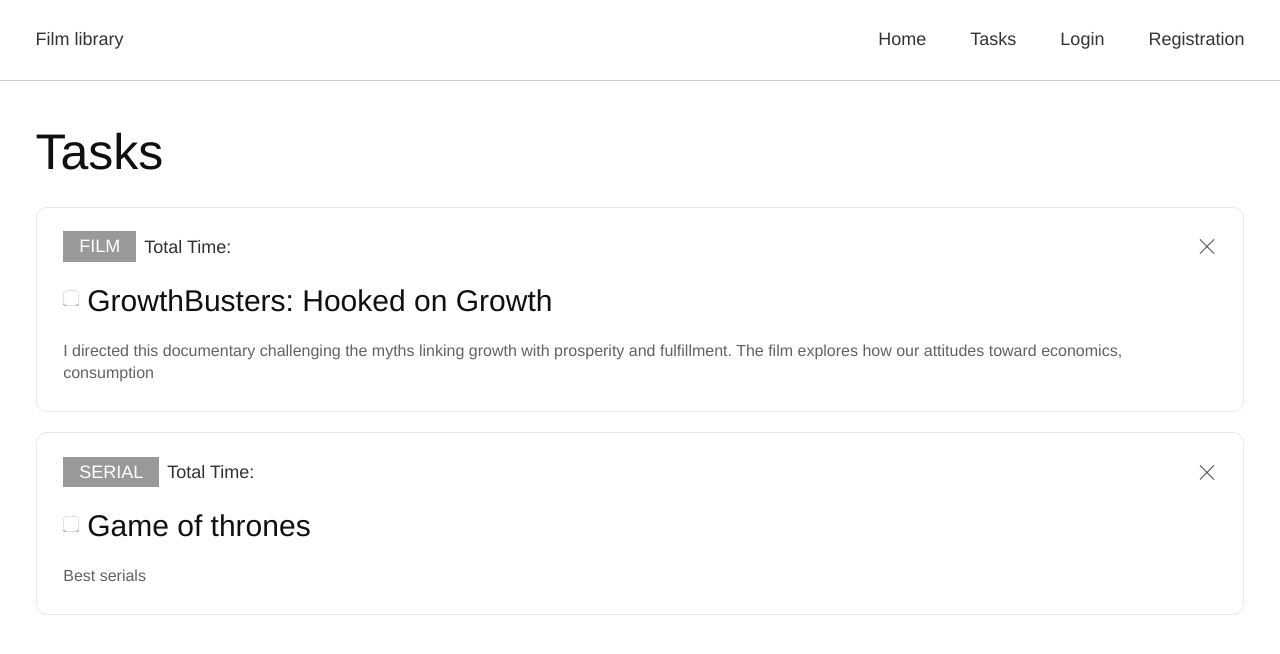
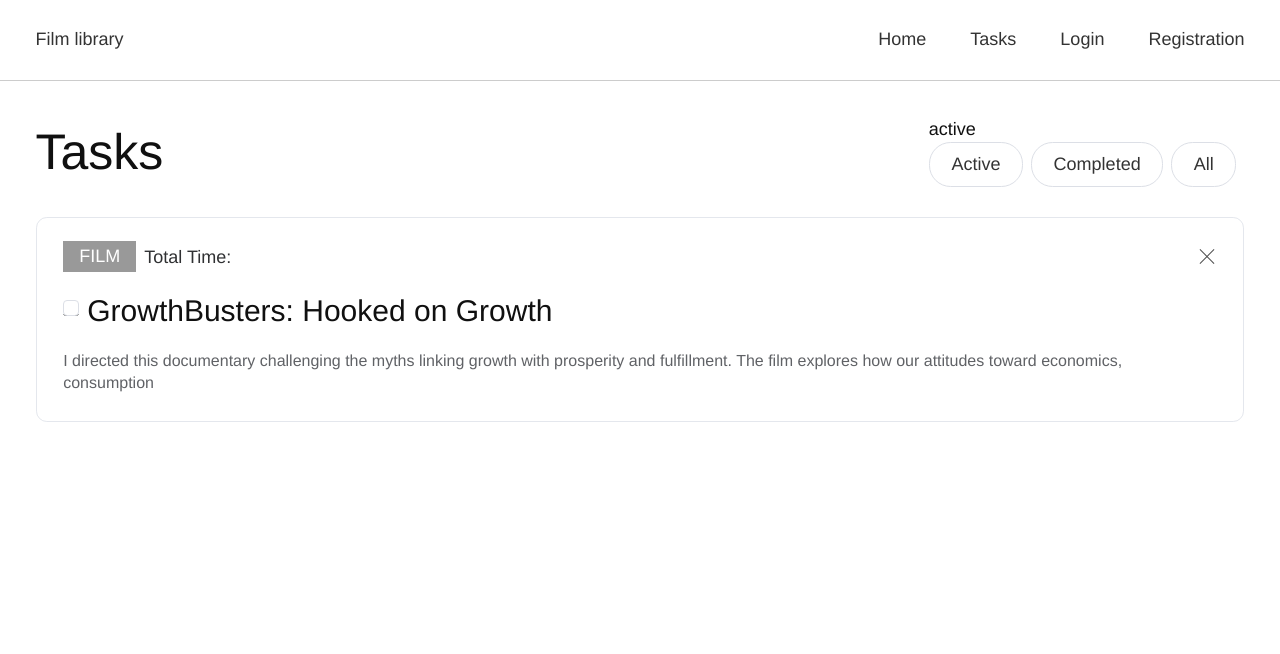
Before and after one commit to danil-boiko/film-library, a Vue app: page /task in a window 1280 px wide. Shown: the top 654 px of the page. Built offline with nearby package versions, Linux system fonts and the light colour scheme; the HTML template or start-up script is replaced by a standard one.

Commit message:
add push tasks to page tasks. add filters and styles

```diff
--- a/src/components/Home.vue
+++ b/src/components/Home.vue
@@ -129,7 +129,6 @@ export default {
       taskTitle: '',
       taskDescription: '',
       whatWatch: 'Film',
-      taskId: 3,
 
       // Total Time
       // Film
@@ -184,19 +183,18 @@ export default {
         time = this.serialTime
       }
       const task = {
-        id: this.taskId,
         title: this.taskTitle,
         description: this.taskDescription,
         whatWatch: this.whatWatch,
         time,
-        tagsUsed: this.tagsUsed,
+        tags: this.tagsUsed,
         completed: false,
         editing: false
       }
+      this.$store.dispatch('newTask', task)
       console.log(task)
 
       // Reset
-      this.taskId += 1
       this.taskTitle = ''
       this.taskDescription = ''
       this.tagsUsed = []
@@ -204,9 +202,9 @@ export default {
     addTagUsed (tag) {
       tag.use = !tag.use
       if (tag.use) {
-        this.tagsUsed.push(
-          tag.title
-        )
+        this.tagsUsed.push({
+          title: tag.title
+        })
       } else {
         this.tagsUsed.splice(tag.title, 1)
       }
--- a/src/components/Task.vue
+++ b/src/components/Task.vue
@@ -2,10 +2,22 @@
   .content-wrapper
     section
       .container
-        h1.ui-title-1 Tasks
+        .task-list__header
+          h1.ui-title-1 Tasks
+          .buttons-list
+            p {{ filter }}
+            .button.button--round.button-default(
+              @click="filter = 'active'"
+            ) Active
+            .button.button--round.button-default(
+              @click="filter = 'completed'"
+            ) Completed
+            .button.button--round.button-default(
+              @click="filter = 'all'"
+            ) All
         .task-list
           .task-item(
-            v-for="task in tasks"
+            v-for="task in tasksFilter"
             :key="task.id"
             :class="{ completed: task.completed }"
           )
@@ -13,7 +25,7 @@
               .task-item__info
                 .task-item__main-info
                   span.ui-label.ui-label--light {{ task.whatWatch }}
-                  span Total Time:
+                  span Total Time: {{ task.time }}
                 span.button-close
               .task-item__content
                 .task-item__header
@@ -25,13 +37,33 @@
                   span.ui-title-3 {{ task.title }}
                 .task-item__body
                   p.ui-text-regular {{ task.description }}
+                .task-item__foter
+                  .tag-list
+                    .ui-tag__wrapper(
+                      v-for="tag in task.tags"
+                      :key="tag.title"
+                    )
+                      .ui-tag
+                        span.tag-title {{ tag.title }}
 </template>
 
 <script>
 export default {
+  data () {
+    return {
+      filter: 'active'
+    }
+  },
   computed: {
-    tasks () {
-      return this.$store.getters.tasks
+    tasksFilter () {
+      if (this.filter === 'active') {
+        return this.$store.getters.taskNotCompleted
+      } else if (this.filter === 'completed') {
+        return this.$store.getters.taskCompleted
+      } else if (this.filter === 'all') {
+        return this.$store.getters.tasks
+      }
+      return this.filter === 'active'
     }
   }
 }
@@ -39,8 +71,26 @@ export default {
 
 <style lang="stylus" scoped>
 
+.task-list__header
+  display flex
+  justify-content space-between
+  align-items center
+  margin-bottom 30px
+  .button
+    margin-right 8px
+  .ui-title-1
+    margin-bottom 0
+
 .task-item
   margin-bottom 20px
+  .ui-checkbox:checked:before
+    border-color #909399
+  &.completed //если completed
+    .ui-title-3,
+    .ui-text-regular,
+    .ui-tag
+      text-decoration line-through
+      color #909399
   &:last-child
     margin-bottom 0
 
--- a/src/store/task.js
+++ b/src/store/task.js
@@ -14,16 +14,35 @@ export default {
         'title': 'Game of thrones',
         'description': 'Best serials',
         'whatWatch': 'Serial',
-        'completed': false,
+        'completed': true,
         'editing': false
       }
     ]
   },
-  mutations: {},
-  actions: {},
+  mutations: {
+    newTask (state, payload) {
+      state.tasks.push(payload)
+    }
+  },
+  actions: {
+    newTask ({commit}, payload) {
+      payload.id = Math.random()
+      commit('newTask', payload)
+    }
+  },
   getters: {
     tasks (state) {
       return state.tasks
+    },
+    taskCompleted (state) {
+      return state.tasks.filter(task => {
+        return task.completed
+      })
+    },
+    taskNotCompleted (state) {
+      return state.tasks.filter(task => {
+        return task.completed === false
+      })
     }
   }
 }
```
